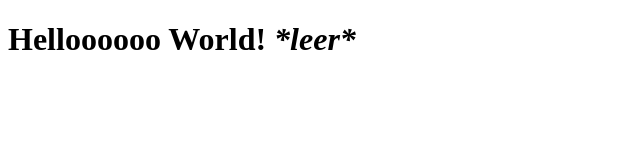
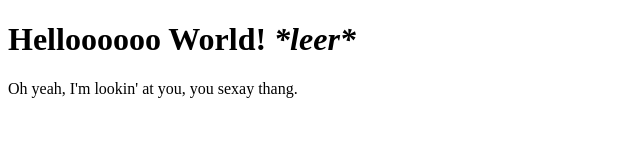
Before and after one commit to LyreParadox/git-test, a plain HTML site: page index.html in a window 1280 px wide. Shown: the whole page, without its empty margins (0-640 px from the left). Drawn offline with Linux system fonts and the light colour scheme.

Commit message:
Third Commit

```diff
--- a/index.html
+++ b/index.html
@@ -10,6 +10,7 @@
 
 <body>
     <h1>Helloooooo World! <em>*leer*</em></h1>
+    <p>Oh yeah, I'm lookin' at you, you sexay thang.</p>
 </body>
 
 </html>
```
